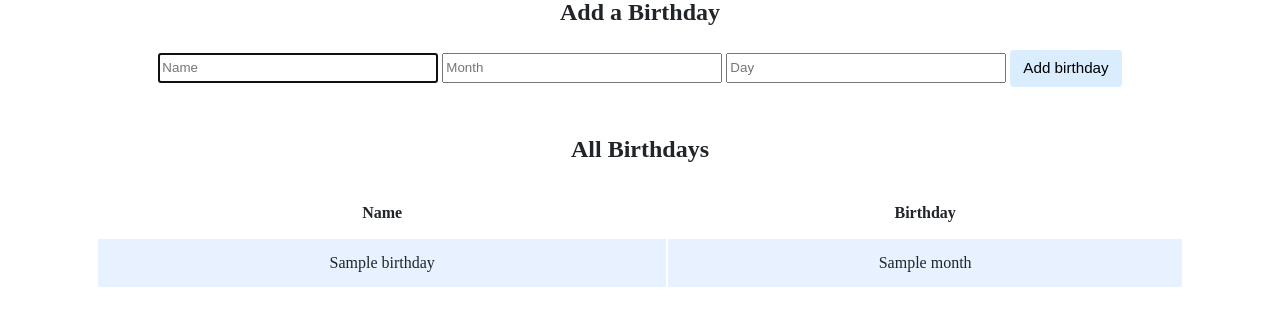
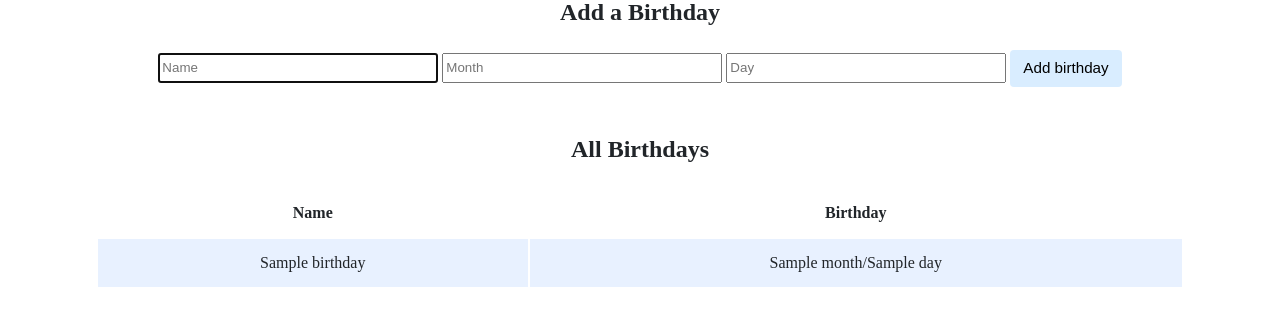
Before and after one commit to MatheusKael/study-blabla, a Flask app: template week9/birthdays/templates/index.html in a window 1280 px wide. Shown: the part 266-592 px from the top of the page. Run offline with Flask 3, Linux system fonts and the light colour scheme; the template is opened without the code that fills it: most values are stand-ins (such as "Sample title", 1, 10 or a date in 2020); some libraries are stand-ins or nearby versions.

Commit message:
Mon, Apr 17, 2023, 2:42 PM -04:00

```diff
--- a/week9/birthdays/app.py
+++ b/week9/birthdays/app.py
@@ -32,7 +32,7 @@ def index():
         month = request.form.get("month")
         day = request.form.get("day")
 
-        db.execute("INSERT INTO birthdays (name, month, day) VALUES ("+ name +", "+ month +", "+day+" );")
+        db.execute("INSERT INTO birthdays (name, month, day) VALUES ('"+ name +"', '"+ month +"', '"+day+"' );")
 
 
         return redirect("/")
--- a/week9/birthdays/templates/index.html
+++ b/week9/birthdays/templates/index.html
@@ -39,7 +39,7 @@
                     {% for birthday in birthdays%}
                     <tr>
                         <td>{{ birthday.name }}</td>
-                        <td>{{ birthday.month }}</td>
+                        <td>{{ birthday.month }}/{{ birthday.day}}</td>
                     </tr>
                     {% endfor %}
                 </tbody>
```
Also changed, not shown: week9/birthdays/birthdays.db.
